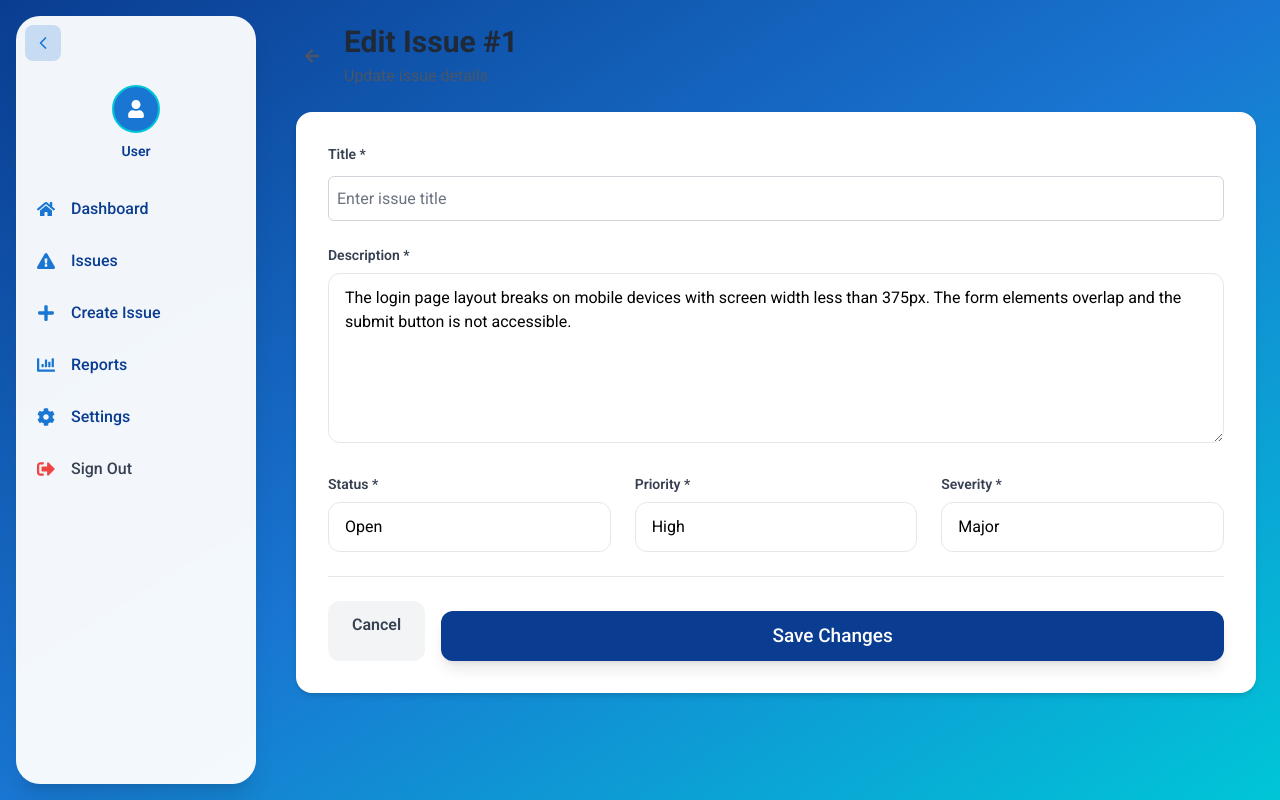
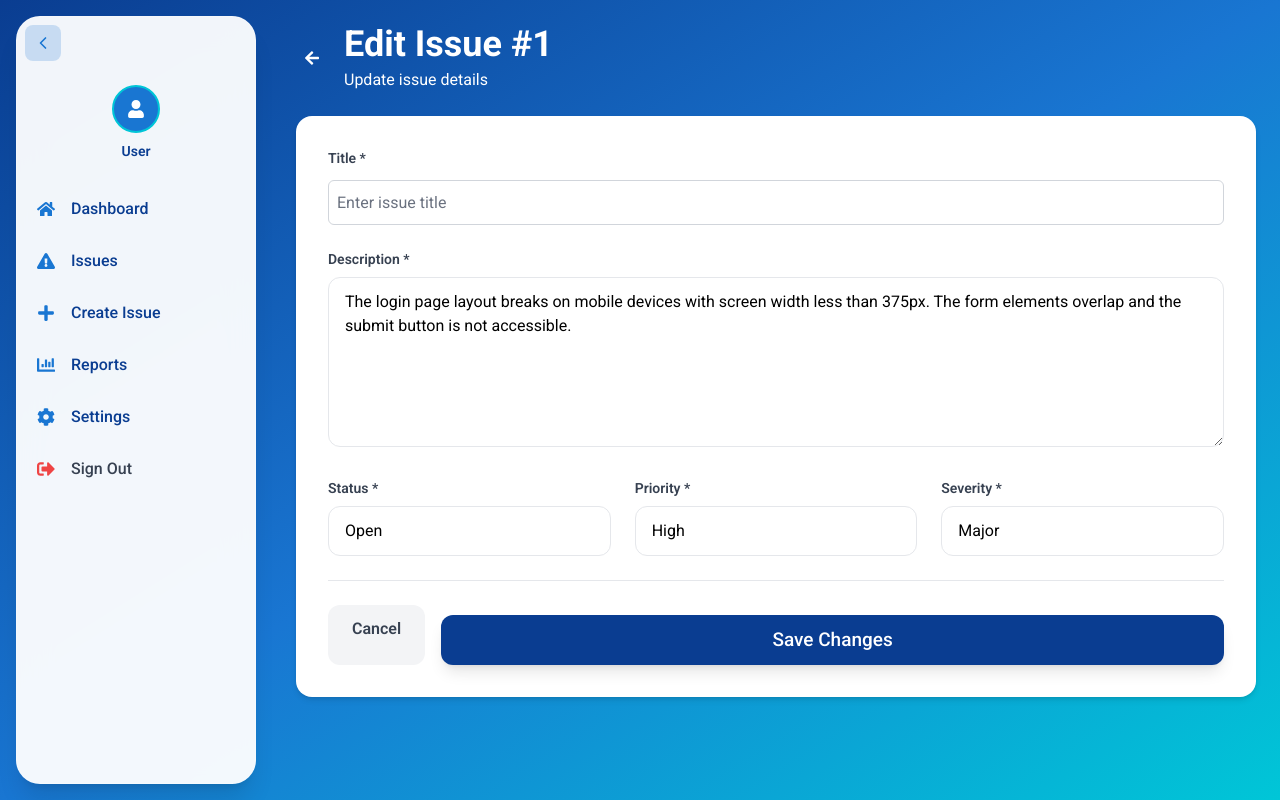
Before and after one commit to Devindin/Issue-Tracker, a React (Vite) app in the folder frontend/: page /issues/1/edit in a window 1280 px wide. Built offline with nearby package versions, Linux system fonts and the light colour scheme.

Commit message:
use page title in pages

```diff
--- a/frontend/src/Components/PageTitle.tsx
+++ b/frontend/src/Components/PageTitle.tsx
@@ -2,18 +2,21 @@ import React from "react";
 
 interface PageTitleProps {
   title: string;
-  subtitle: string;
+  subtitle?: string;
+  textColor?: string;
 }
 
-const PageTitle: React.FC<PageTitleProps> = ({ title, subtitle }) => {
+const PageTitle: React.FC<PageTitleProps> = ({ title, subtitle, textColor = "text-white" }) => {
   return (
     <div>
-      <h1 className="text-3xl md:text-4xl font-bold text-white">
+      <h1 className={`text-3xl md:text-4xl font-bold ${textColor}`}>
         {title}
       </h1>
-      <p className="text-white mt-1">
-        {subtitle}
-      </p>
+      {subtitle && (
+        <p className={`mt-1 ${textColor}`}>
+          {subtitle}
+        </p>
+      )}
     </div>
   );
 };
--- a/frontend/src/Pages/Dashboard.tsx
+++ b/frontend/src/Pages/Dashboard.tsx
@@ -162,6 +162,7 @@ const Dashboard: React.FC = () => {
           <PageTitle
             title="Dashboard"
             subtitle="Overview of all issues and their current status"
+            textColor="text-white"
           />
           <Link to="/issues/new">
             <motion.button
--- a/frontend/src/Pages/EditIssue.tsx
+++ b/frontend/src/Pages/EditIssue.tsx
@@ -11,6 +11,7 @@ import {
 import PageLayout from "../Layout/PageLayout";
 import PrimaryButton from "../Components/PrimaryButton";
 import InputField from "../Components/InputField";
+import PageTitle from "../Components/PageTitle";
 
 interface Issue {
   id: number;
@@ -214,14 +215,15 @@ const EditIssue: React.FC = () => {
           <div className="flex items-center gap-4">
             <Link
               to={`/issues/${issue.id}`}
-              className="p-2 text-gray-600 hover:text-[#1976D2] hover:bg-[#1976D2]/10 rounded-lg transition-colors"
+              className="p-2 text-white hover:text-[#1976D2] hover:bg-[#1976D2]/10 rounded-lg transition-colors"
             >
               <FaArrowLeft />
             </Link>
-            <div>
-              <h1 className="text-3xl font-bold text-gray-800">Edit Issue #{issue.id}</h1>
-              <p className="text-gray-600 mt-1">Update issue details</p>
-            </div>
+            <PageTitle
+              title={`Edit Issue #${issue.id}`}
+              subtitle="Update issue details"
+              textColor="text-white"
+            />
           </div>
         </motion.div>
 
--- a/frontend/src/Pages/Issues.tsx
+++ b/frontend/src/Pages/Issues.tsx
@@ -340,6 +340,7 @@ const Issues: React.FC = () => {
           <PageTitle
             title="All Issues"
             subtitle="Manage and track all your issues in one place"
+            textColor="text-white"
           />
           <div className="flex gap-3">
             <div className="relative">
--- a/frontend/src/Pages/ViewIssue.tsx
+++ b/frontend/src/Pages/ViewIssue.tsx
@@ -17,6 +17,7 @@ import {
   FaTag,
 } from "react-icons/fa";
 import PageLayout from "../Layout/PageLayout";
+import PageTitle from "../Components/PageTitle";
 
 interface Issue {
   id: number;
@@ -252,14 +253,15 @@ const ViewIssue: React.FC = () => {
           <div className="flex items-center gap-4">
             <Link
               to="/issues"
-              className="p-2 text-gray-600 hover:text-[#1976D2] hover:bg-[#1976D2]/10 rounded-lg transition-colors"
+              className="p-2 text-white hover:text-[#1976D2] hover:bg-[#1976D2]/10 rounded-lg transition-colors"
             >
               <FaArrowLeft />
             </Link>
-            <div>
-              <h1 className="text-3xl font-bold text-gray-800">Issue #{issue.id}</h1>
-              <p className="text-gray-600 mt-1">View issue details</p>
-            </div>
+            <PageTitle
+              title={`Issue #${issue.id}`}
+              subtitle="View issue details"
+              textColor="text-white"
+            />
           </div>
           <div className="flex gap-3">
             <Link
```
